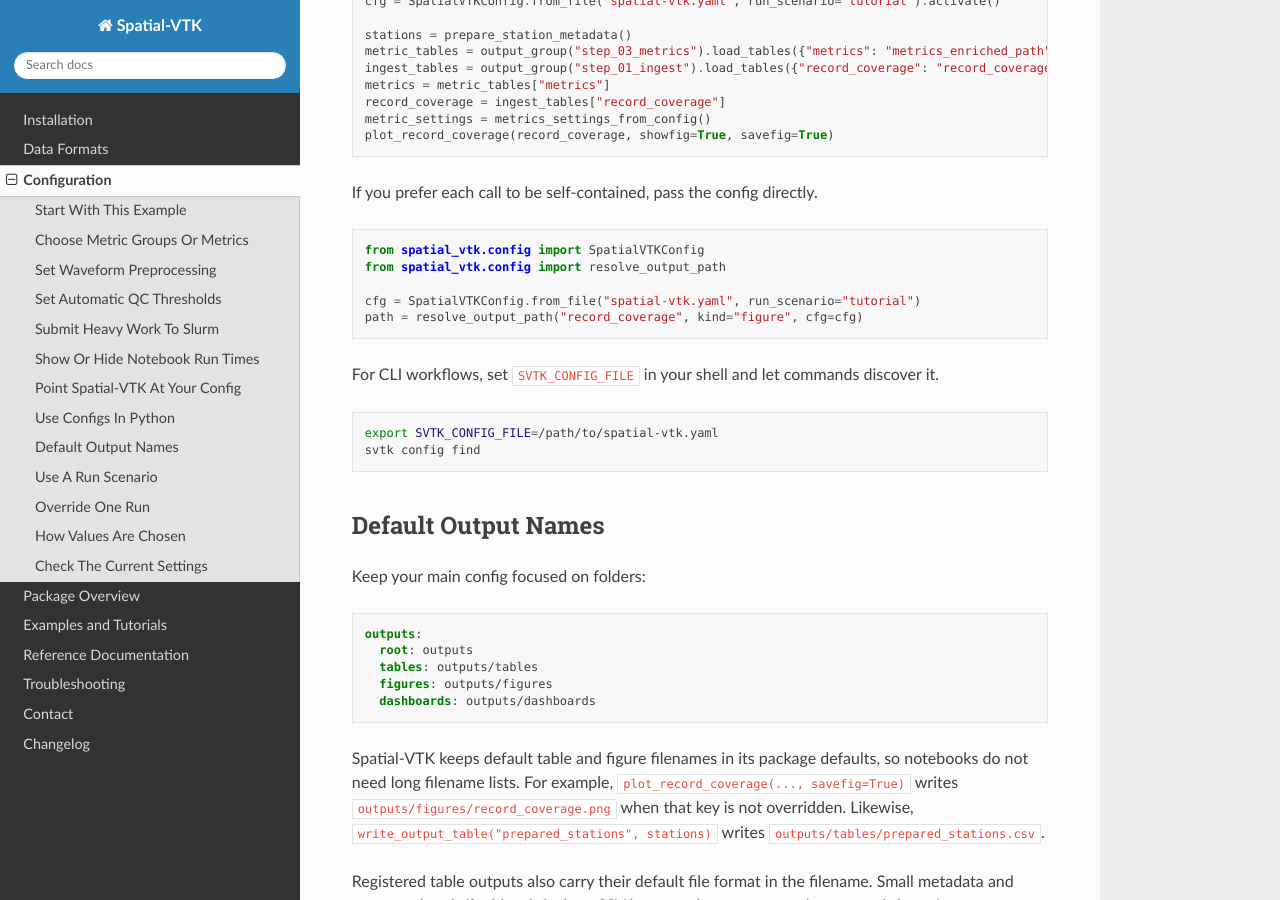
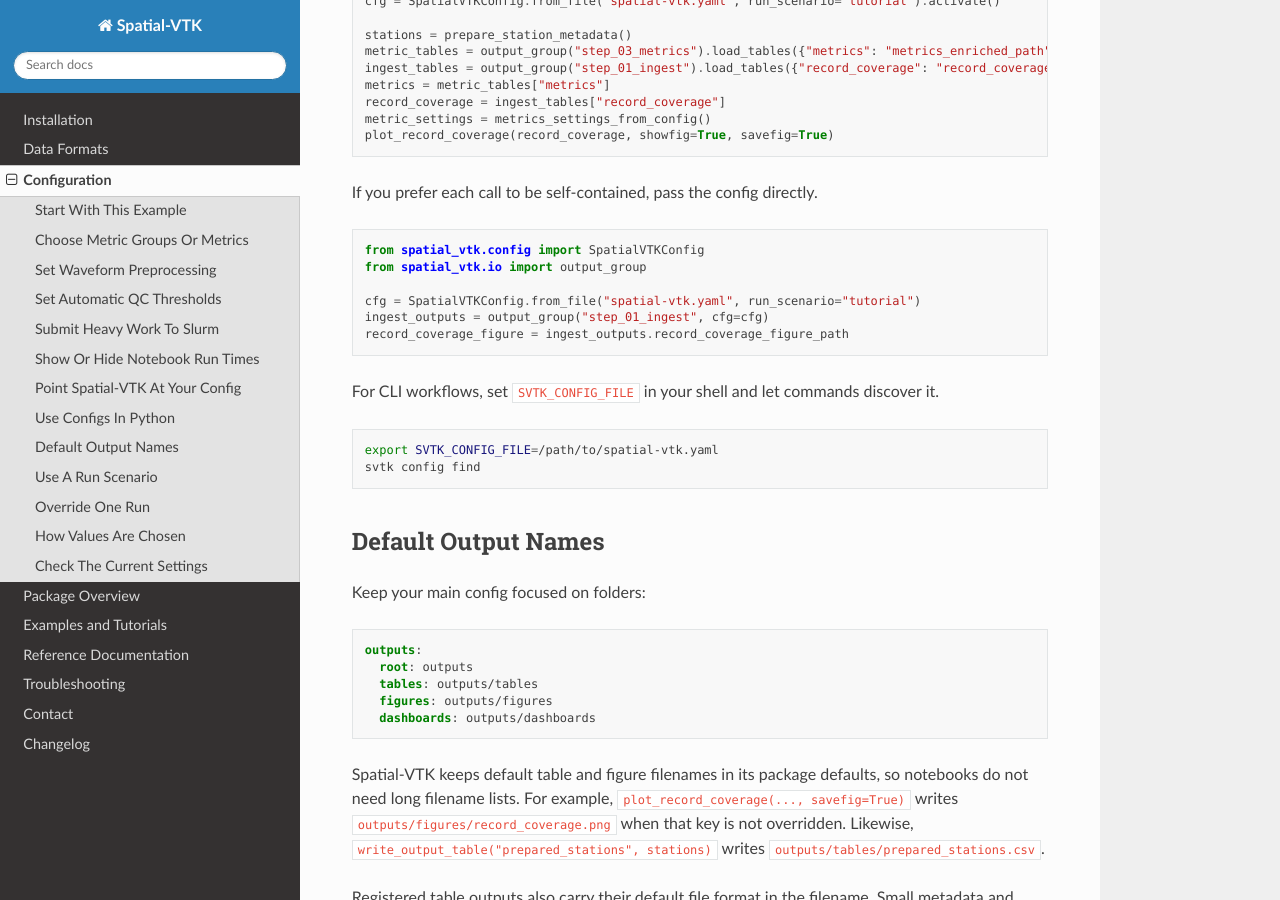
Before and after one commit to bcbirkel/spatial-vtk, a Sphinx documentation site: the page built from docs/configuration.rst, in a window 1280 px wide and 900 px high, scrolled down 5269 px. Built offline with Sphinx 7.4.7 and the Read the Docs theme 3.1.0, drawn with Linux system fonts in a browser that asks for light colours.

Commit message:
Prefer output groups in configuration docs

```diff
--- a/docs/changelog.rst
+++ b/docs/changelog.rst
@@ -21,6 +21,9 @@ Changelog
    Added a tutorial notebook hygiene regression requiring committed examples to
    stay unexecuted, with no saved cell outputs or execution counts, so
    fresh-checkout users do not inherit stale runtime state.
+   Updated the configuration guide to use ``output_group`` for self-contained
+   Python path resolution examples, matching the notebook workflow and avoiding
+   raw ``resolve_output_path`` snippets in user-facing tutorial docs.
    Added ``spatial_vtk.io.record_coverage_readiness_from_config`` so Step 1
    notebooks can display the record-coverage rebuild decision without
    duplicating the preprocessed/base event-station fallback used by the build
--- a/docs/configuration.rst
+++ b/docs/configuration.rst
@@ -281,10 +281,11 @@ If you prefer each call to be self-contained, pass the config directly.
 .. code-block:: python
 
    from spatial_vtk.config import SpatialVTKConfig
-   from spatial_vtk.config import resolve_output_path
+   from spatial_vtk.io import output_group
 
    cfg = SpatialVTKConfig.from_file("spatial-vtk.yaml", run_scenario="tutorial")
-   path = resolve_output_path("record_coverage", kind="figure", cfg=cfg)
+   ingest_outputs = output_group("step_01_ingest", cfg=cfg)
+   record_coverage_figure = ingest_outputs.record_coverage_figure_path
 
 For CLI workflows, set ``SVTK_CONFIG_FILE`` in your shell and let commands
 discover it.
```
Also changed, not shown: 1 other file.
